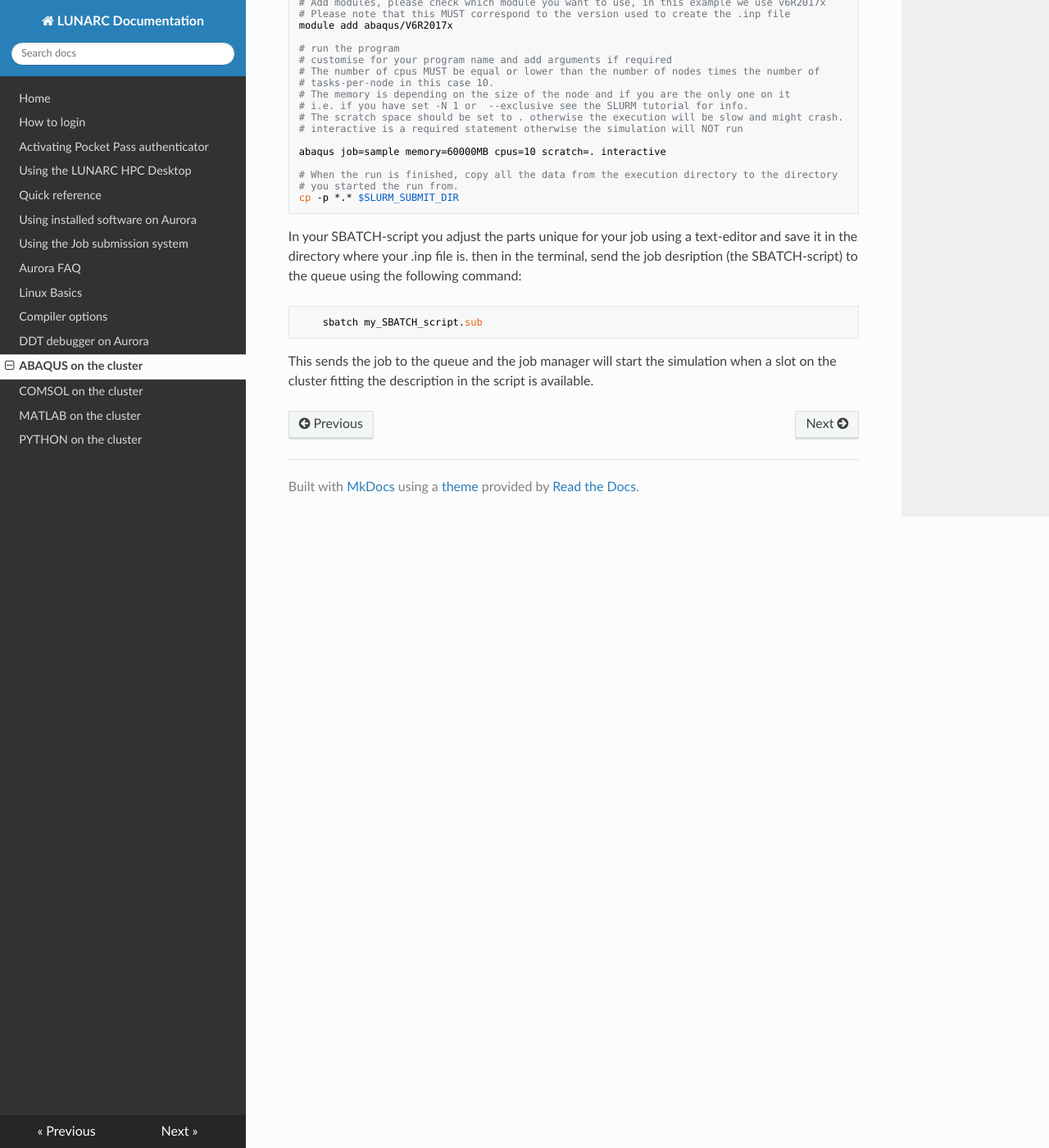
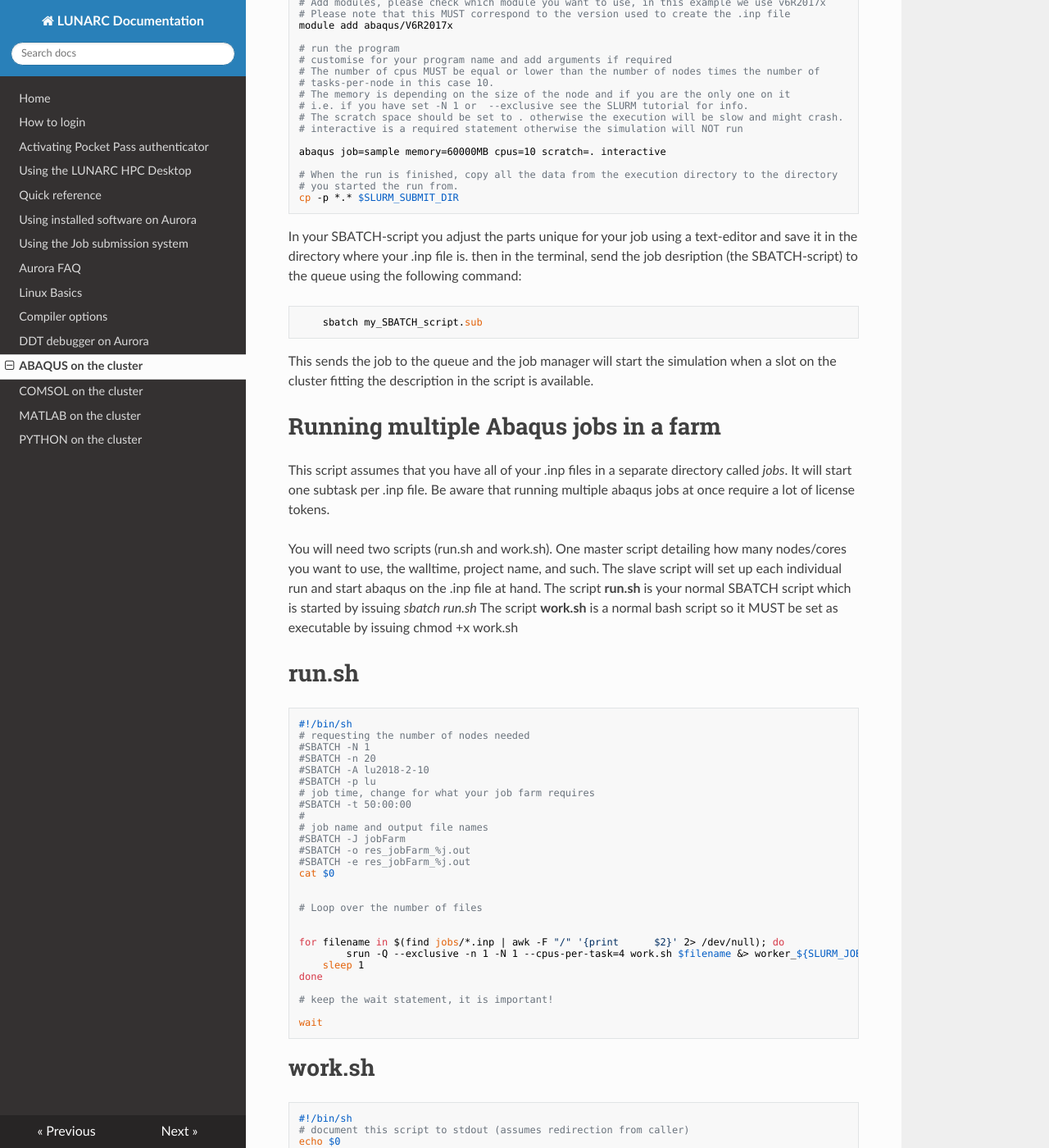
Before and after one commit to lunarc/lunarc_docs, an MkDocs documentation site: the page built from docs/Abaqus.md, in a window 1280 px wide and 1400 px high, scrolled down 1330 px. Shown: the whole window at 82% size. Built offline with MkDocs 1.6.1, drawn with Linux system fonts in a browser that asks for light colours; nearby versions of some CDN libraries; old or Windows-style settings are respelled for this version of MkDocs; some of the changed text lies outside the part shown.

Commit message:
Update Abaqus.md
Added info on how to use job farm with abaqus

```diff
--- a/docs/Abaqus.md
+++ b/docs/Abaqus.md
@@ -74,3 +74,85 @@ In your SBATCH-script you adjust the parts unique for your job using a text-edit
         sbatch my_SBATCH_script.sub
 
 This sends the job to the queue and the job manager will start the simulation when a slot on the cluster fitting the description in the script is available.
+
+# Running multiple Abaqus jobs in a farm
+
+This script assumes that you have all of your .inp files in a separate directory called *jobs*. It will start one subtask per .inp file. Be aware that running multiple abaqus jobs at once require a lot of license tokens.
+
+You will need two scripts (run.sh and work.sh). One master script detailing how many nodes/cores you want to use, the walltime, project name, and such. The slave script will set up each individual run and start abaqus on the .inp file at hand.
+The script **run.sh** is your normal SBATCH script which is started by issuing *sbatch run.sh*
+The script **work.sh** is a normal bash script so it MUST be set as executable by issuing chmod +x work.sh
+
+# run.sh
+
+    #!/bin/sh
+    # requesting the number of nodes needed
+    #SBATCH -N 1
+    #SBATCH -n 20
+    #SBATCH -A lu2018-2-10
+    #SBATCH -p lu
+    # job time, change for what your job farm requires
+    #SBATCH -t 50:00:00
+    #
+    # job name and output file names
+    #SBATCH -J jobFarm
+    #SBATCH -o res_jobFarm_%j.out
+    #SBATCH -e res_jobFarm_%j.out
+    cat $0
+
+
+    # Loop over the number of files
+
+
+    for filename in $(find jobs/*.inp | awk -F "/" '{print      $2}' 2> /dev/null); do
+            srun -Q --exclusive -n 1 -N 1 --cpus-per-task=4 work.sh $filename &> worker_${SLURM_JOB_ID}_${filename} &
+        sleep 1
+    done
+
+    # keep the wait statement, it is important!
+
+    wait
+
+
+# work.sh
+
+    #!/bin/sh
+    # document this script to stdout (assumes redirection from caller)
+    echo $0
+    # The next line is good for debugging so you know which file is processed.
+    echo $1
+
+    # receive my worker number
+    export WRK_NB=$1
+
+    # create worker-private subdirectory in $SNIC_TMP
+    export WRK_DIR=$SNIC_TMP/WRK_${WRK_NB}
+    mkdir $WRK_DIR
+
+    # create a variable to address the "job directory"
+    export JOB_DIR=${SLURM_SUBMIT_DIR}/jobs
+
+    # now copy the input data and program from there
+    cd $JOB_DIR
+
+    #This copies the file in the loop to the worker dir.
+    cp -p $WRK_NB $WRK_DIR
+
+    # change to the execution directory
+    cd $WRK_DIR
+
+
+    # run the program,
+    # Be sure to add the module for your version of abaqus.
+    # The memory should be the product of cpu and 3000MB
+    module add abaqus/V6R2017x
+    abaqus job=${WRK_NB} memory=12000MB cpus=4 scratch=. interactive
+
+
+    # rescue the results back to job directory
+    cp -p *.odb ${JOB_DIR}
+
+    # clean up the local disk and remove the worker-private directory
+
+    cd $SNIC_TMP
+    rm -rf WRK_${WRK_NB}
```
